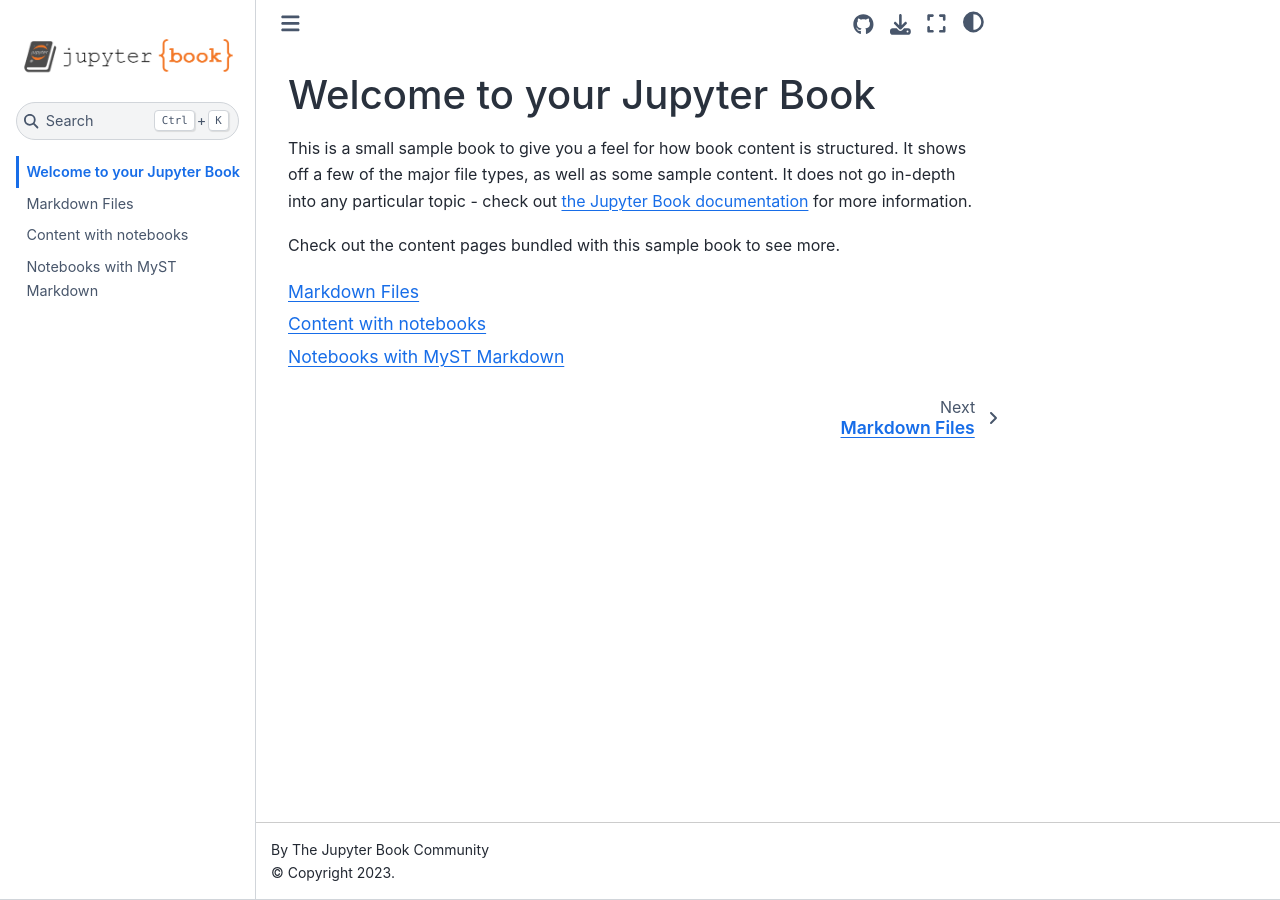
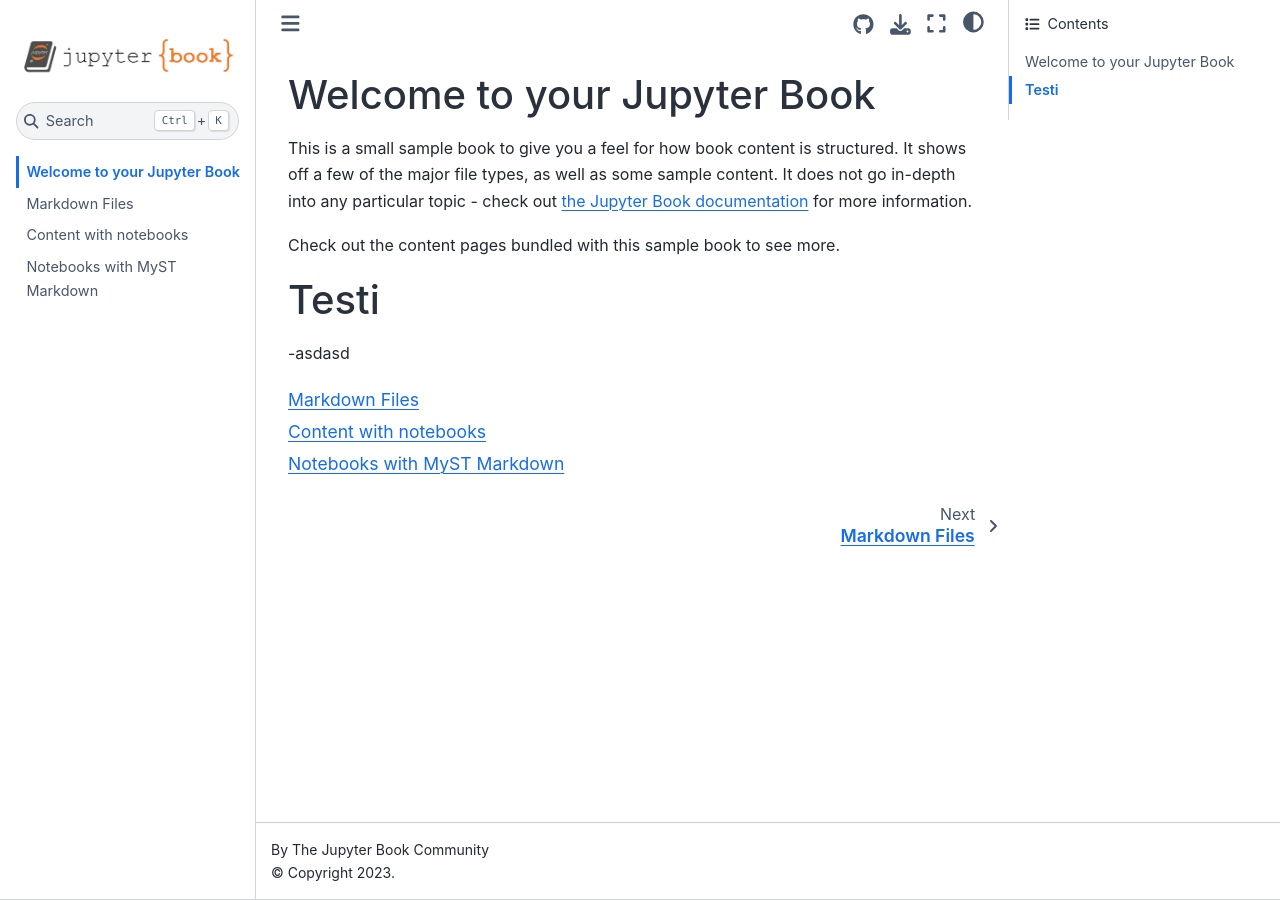
Before and after one commit to luma-lapinamk/juha-test, a Jupyter Book: the page built from intro.md, in a window 1280 px wide. Built offline with Jupyter Book 1.0.4 settings and Sphinx 7.4.7 and the Sphinx Book theme 1.1.4, drawn with Linux system fonts in a browser that asks for light colours.

Commit message:
Test github automation

````diff
--- a/intro.md
+++ b/intro.md
@@ -7,5 +7,10 @@ It does not go in-depth into any particular topic - check out [the Jupyter Book
 
 Check out the content pages bundled with this sample book to see more.
 
+
+# Testi
+
+-asdasd
+
 ```{tableofcontents}
 ```
````
Also changed, not shown: 2 other files.
